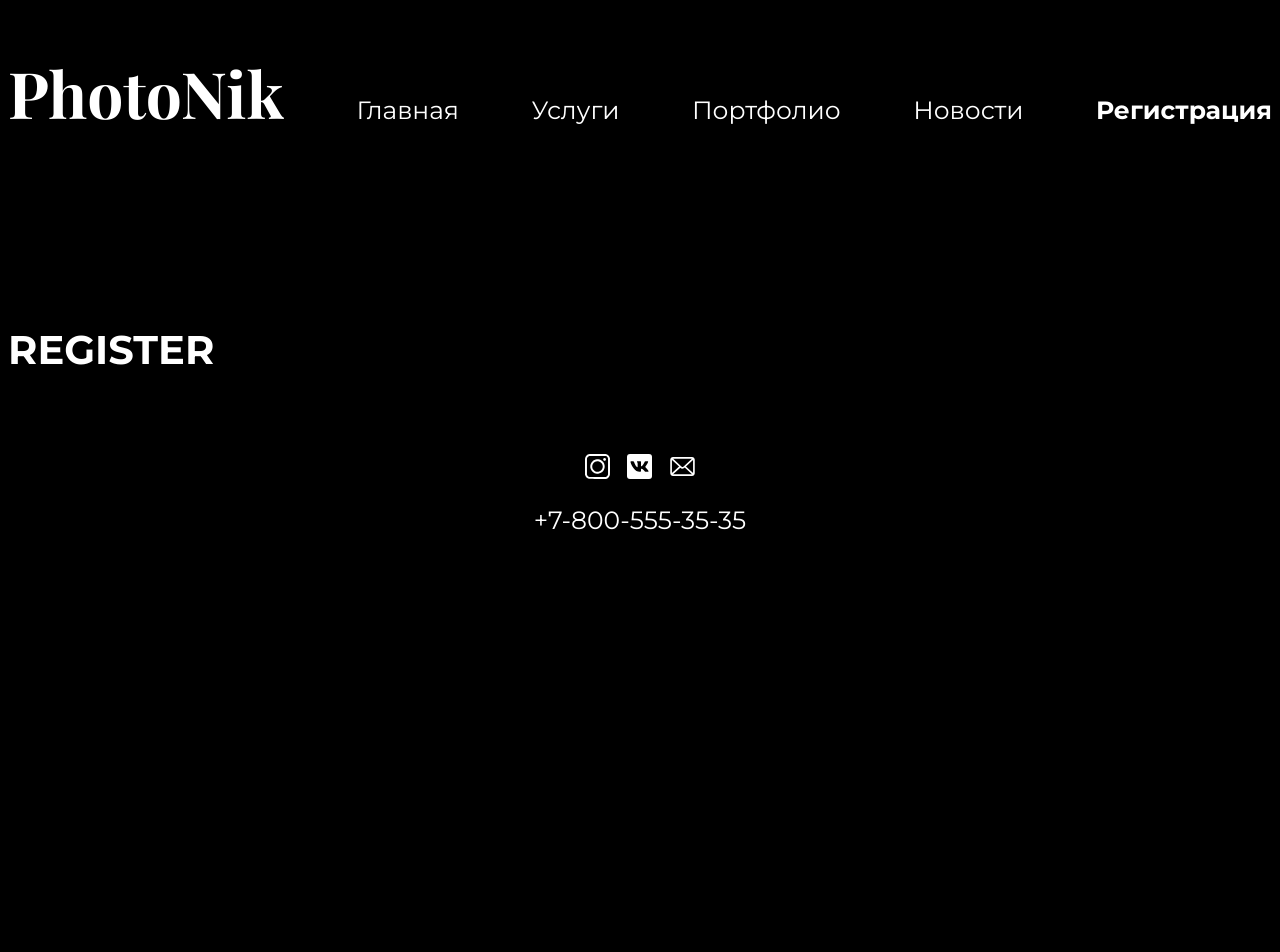
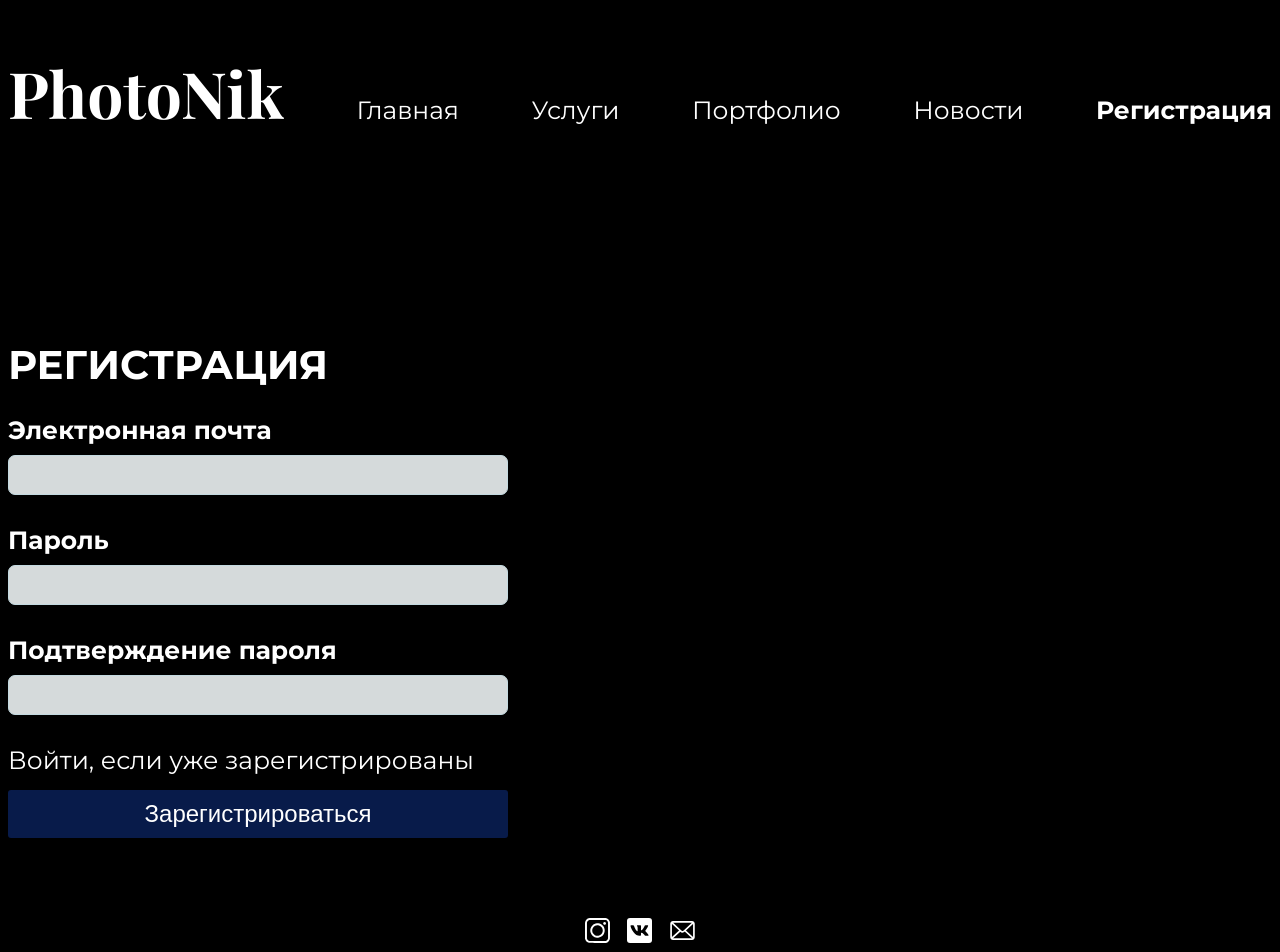
Before and after one commit to kovynevvitaly/web, a Vue app: page /register in a window 1280 px wide. Shown: the top 952 px of the page. Before the commit the page ends 800 px from the top, so only its background shows below. Built offline with nearby package versions, Linux system fonts and the light colour scheme.

Commit message:
completed Login and Register views

```diff
--- a/src/views/Login.vue
+++ b/src/views/Login.vue
@@ -1,10 +1,28 @@
 <template>
-<h1>Login</h1>
+  <h1>Вход</h1>
+  <form>
+    <label for="email">Электронная почта</label>
+    <input type="email" id="email" v-model="email">
+    <label for="password">Пароль</label>
+    <input type="password" id="password" v-model="password">
+    <router-link :to="{name: 'Register'}">Зарегистрироваться</router-link>
+    <button type="submit" v-on:submit="onSubmit">Войти</button>
+  </form>
 </template>
 
 <script>
 export default {
-  name: "Login"
+  name: "Login",
+  data: function() {
+    return {
+      email: "",
+      password: "",
+    }
+  }, methods: {
+    onSubmit() {
+
+    }
+  }
 }
 </script>
 
--- a/src/views/News.vue
+++ b/src/views/News.vue
@@ -1,5 +1,6 @@
 <template>
-  <h1>News</h1>
+  <h1>Новости</h1>
+
 </template>
 
 <script>
--- a/src/views/Register.vue
+++ b/src/views/Register.vue
@@ -1,13 +1,87 @@
 <template>
-  <h1>Register</h1>
+  <h1>Регистрация</h1>
+  <form>
+    <label for="email">Электронная почта</label>
+    <input type="email" id="email" v-model="email">
+    <label for="password">Пароль</label>
+    <input type="password" id="password" v-model="password">
+    <label for="passwordConfirm">Подтверждение пароля</label>
+    <input type="password" id="passwordConfirm" v-model="passwordConfirm">
+    <router-link :to="{name: 'Login'}">Войти, если уже зарегистрированы</router-link>
+    <button type="submit" v-on:submit="onSubmit">Зарегистрироваться</button>
+  </form>
 </template>
 
 <script>
 export default {
-  name: "Register"
+  name: "Register",
+  data: function() {
+    return {
+      email: "",
+      password: "",
+      passwordConfirm: ""
+    }
+  }, methods: {
+    onSubmit() {
+
+    }
+  }
 }
 </script>
 
-<style scoped>
+<style>
+form {
+  width: 500px;
+  display: flex;
+  flex-direction: column;
+}
 
+input {
+  display: block;
+  box-sizing: border-box;
+  margin: 10px 0 30px;
+  width: 100%;
+  border: 1px solid #c3d9e0;
+  border-radius: 7px;
+  background: #d5dadb;
+  height: 40px;
+  color: #333;
+  padding: 0 14px;
+  font-size: 22px;
+}
+
+label {
+  font-weight: 700;
+}
+
+button {
+  width: 100%;
+  background-color: #081b4a;
+  color: #fff;
+  padding: 0;
+  height: 48px;
+  display: flex;
+  align-items: center;
+  border-radius: 3px;
+  justify-content: center;
+  text-align: center;
+  font-size: 24px;
+  font-weight: 500;
+  border: 0;
+  box-shadow: none;
+  cursor: pointer;
+
+}
+
+button:hover {
+  background-color: #173276;
+}
+a {
+  margin-bottom: 15px;
+  color: #fff;
+}
+
+a:hover {
+  color: #999;
+}
 </style>
```
